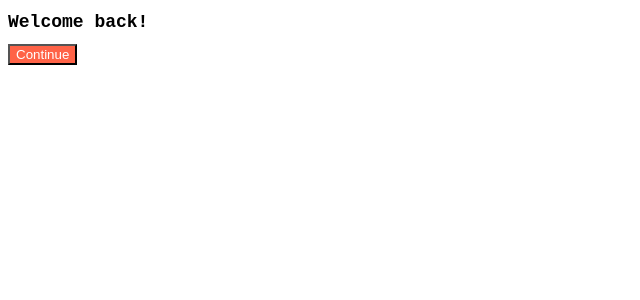
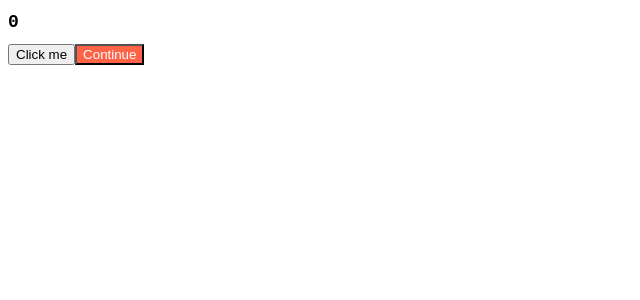
Before and after one commit to hanbinChae/React-MovieWebSite, a React (Create React App) app in the folder react-movie-app/: page / in a window 1280 px wide. Shown: the top 300 px of the page, without its empty margins (0-640 px from the left). Built offline with nearby package versions, Linux system fonts and the light colour scheme.

Commit message:
start effect

```diff
--- a/react-movie-app/src/App.js
+++ b/react-movie-app/src/App.js
@@ -1,10 +1,14 @@
 import Button from "./Button"
 import styles from "./App.module.css"
+import { useState } from "react";
 
 function App() {
+  const [counter, setValue] = useState(0);
+  const onClick=()=>setValue((prev)=>prev+1);
   return (
     <div>
-      <h1 className={styles.title}>Welcome back!</h1>
+      <h1 className={styles.title}>{counter}</h1>
+      <button onClick={onClick}>Click me</button>
       <Button text={"Continue"}/>
     </div>
   );
```
